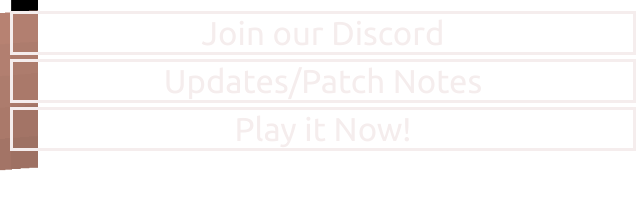
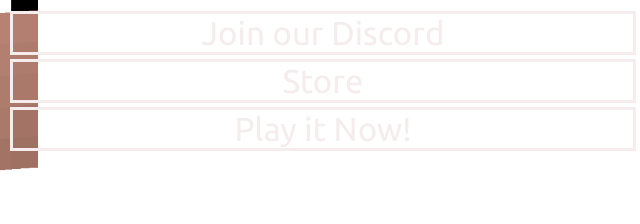
Before and after one commit to MightyGB/plebclient.site, a plain HTML site: page index.html in a window 1280 px wide. Shown: the part 432-656 px from the top of the page, 492-1132 px from the left. Drawn offline with nearby package versions, Linux system fonts and the light colour scheme.

Commit message:
Update index.html

```diff
--- a/index.html
+++ b/index.html
@@ -41,7 +41,7 @@
         <td><div class="button" style="width:620px; font-size: 33px" onclick="window.location.href='https://discord.gg/Fez98CHEZT'">Join our Discord</div></td>
       </tr>
       <tr>
-        <td><div class="button" style="width:620px; font-size: 33px" onclick="window.location.href='/changelogs'">Updates/Patch Notes</div></td>
+        <td><div class="button" style="width:620px; font-size: 33px" onclick="window.location.href='/changelogs'">Store</div></td>
       </tr>
       <tr>
         <td><div class="button" style="width:620px; font-size: 33px" onclick="window.location.href='/eagler_v1.8.8'">Play it Now!</div></td>
```
